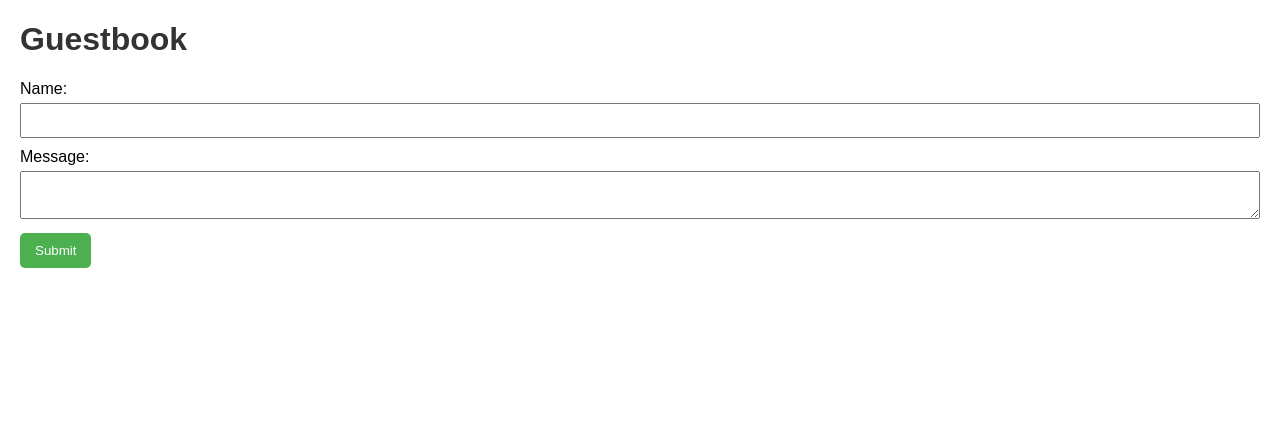
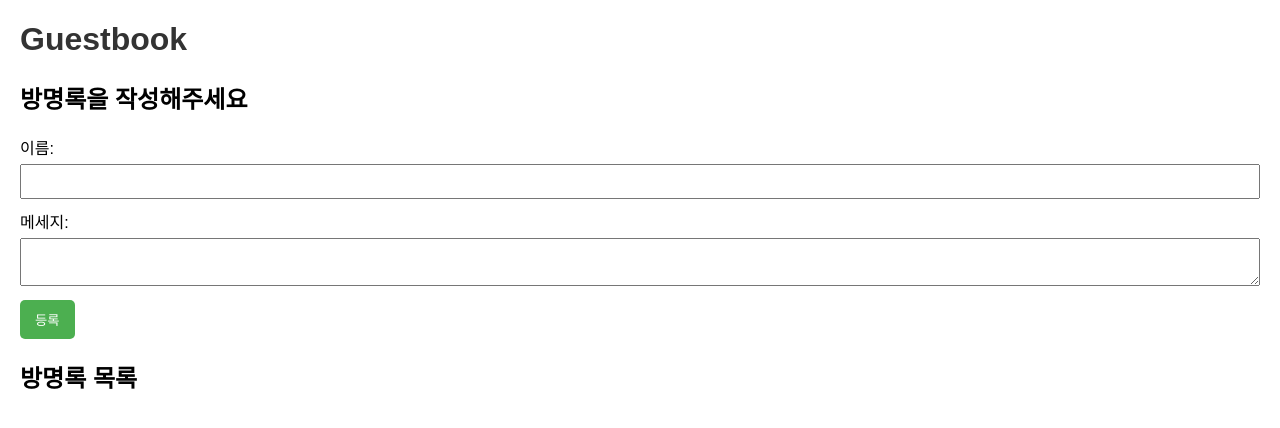
Before and after one commit to wntjd-0612/guestbook, a FastAPI app: page / in a window 1280 px wide. Shown: the top 428 px of the page. Run offline with FastAPI, Linux system fonts and the light colour scheme.

Commit message:
fix: index.html

```diff
--- a/templates/index.html
+++ b/templates/index.html
@@ -1,22 +1,31 @@
-<!DOCTYPE html>
-<html>
+<!doctype html>
+<html lang="en">
 <head>
-    <title>Guestbook</title>
+    <meta charset="UTF-8">
+    <meta name="viewport"
+          content="width=device-width, user-scalable=no, initial-scale=1.0, maximum-scale=1.0, minimum-scale=1.0">
+    <meta http-equiv="X-UA-Compatible" content="ie=edge">
+    <title>방명록</title>
     <link rel="stylesheet" type="text/css" href="../static/style.css">
 </head>
 <body>
-    <h1>Guestbook</h1>
-    <ul>
+<h1>Guestbook</h1>
+
+    <div class="guestbook-container">
+        <h2>방명록을 작성해주세요</h2>
+        <form action="/add_entry/" method="post">
+            <label for="name">이름:</label>
+            <input type="text" id="name" name="name" required>
+            <label for="message">메세지:</label>
+            <textarea id="message" name="message" required></textarea>
+            <button type="submit">등록</button>
+        </form>
+    </div>
+    <div class="guestbook-entries">
+        <h2>방명록 목록</h2>
         {% for entry in entries %}
-            <li>{{ entry }}</li>
+            <div class="entry">{{ entry }}</div>
         {% endfor %}
-    </ul>
-    <form action="/add_entry/" method="post">
-        <label for="name">Name:</label>
-        <input type="text" id="name" name="name" required>
-        <label for="message">Message:</label>
-        <textarea id="message" name="message" required></textarea>
-        <button type="submit">Submit</button>
-    </form>
+    </div>
 </body>
 </html>
```
